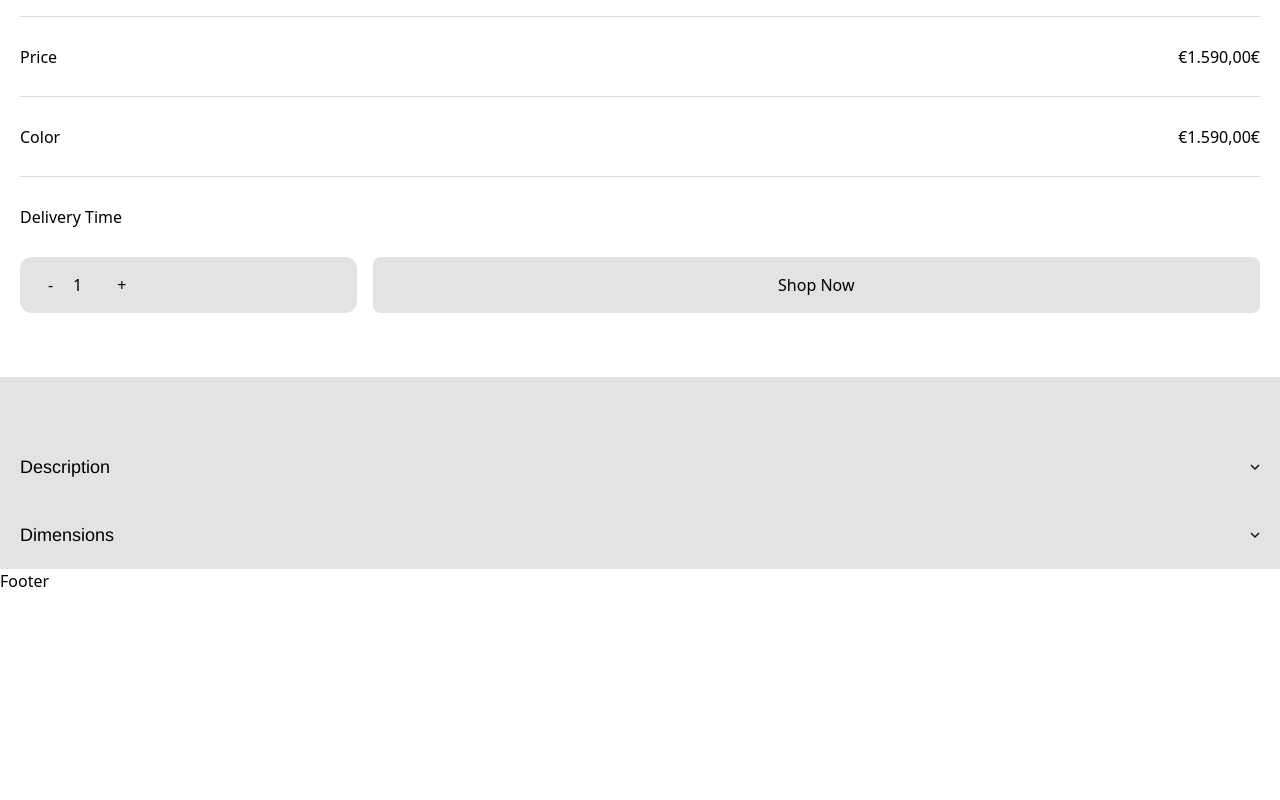
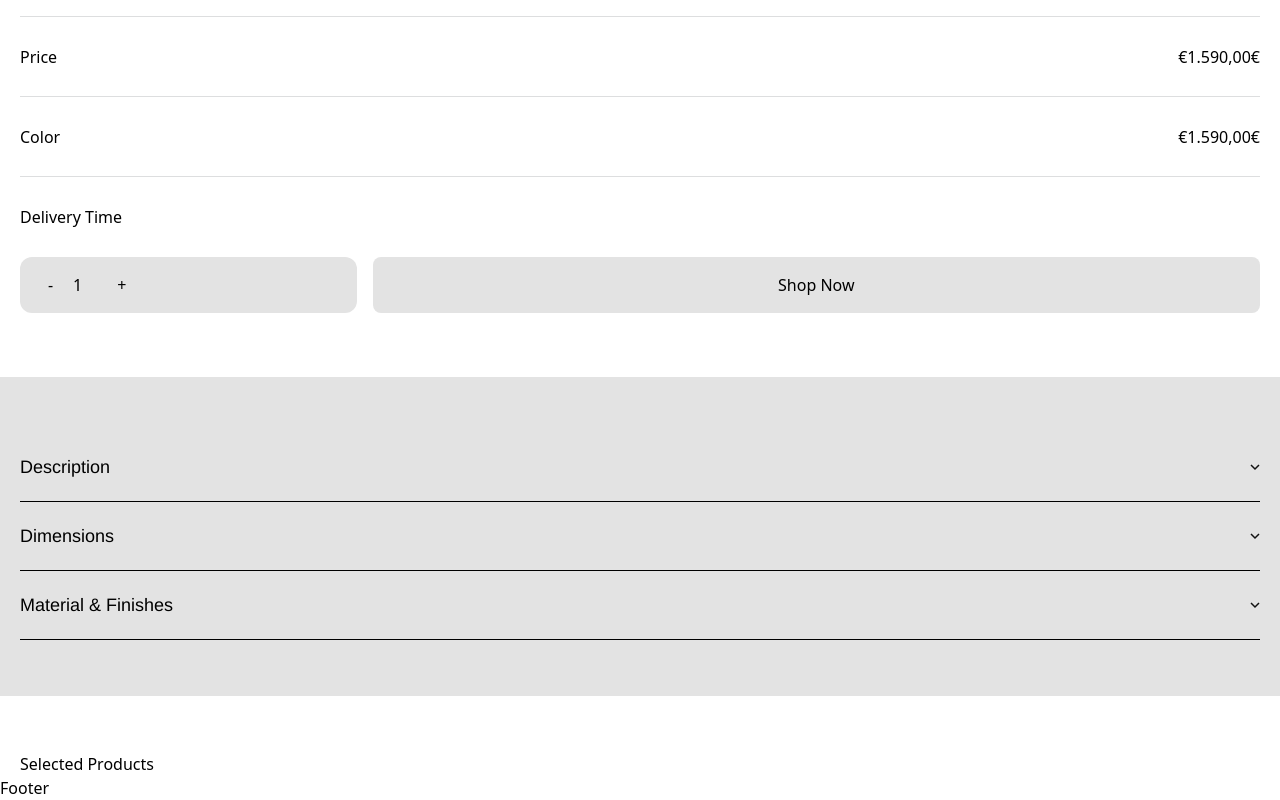
Before and after one commit to mb1mba/ohm-studio-clone, a React (Vite) app in the folder client/: page /products/bloc-raw in a window 1280 px wide. Shown: the part 1069-1869 px from the top of the page. Before the commit the page ends 1662 px from the top, so only its background shows below. Built offline with nearby package versions, Linux system fonts and the light colour scheme; a web font is replaced by a local one.

Commit message:
improve accordion

```diff
--- a/client/src/components/Accordion/Accordion.jsx
+++ b/client/src/components/Accordion/Accordion.jsx
@@ -1,7 +1,11 @@
 import AccordionContext from "./AccordionContext";
 
 const Accordion = ({ children }) => {
-  return <AccordionContext>{children}</AccordionContext>;
+  return (
+    <AccordionContext>
+      <div className=" ">{children}</div>
+    </AccordionContext>
+  );
 };
 
 export default Accordion;
--- a/client/src/components/Accordion/AccordionBody.jsx
+++ b/client/src/components/Accordion/AccordionBody.jsx
@@ -1,18 +1,23 @@
 import React from "react";
-import { motion } from "framer-motion";
+import { motion, AnimatePresence } from "framer-motion";
 import { useToggleContext } from "./AccordionContext";
 
 const AccordionBody = ({ text, index }) => {
   const { toggle, setToggle } = useToggleContext();
-  const variants = {
-    open: { maxHeight: "auto", overflow: "visible" },
-    closed: { maxHeight: 0, overflow: "hidden" },
-  };
-
   return (
-    <motion.div variants={variants} onClick={() => setToggle(false)}>
-      <p>{toggle === index ? text : null}</p>
-    </motion.div>
+    <AnimatePresence>
+      {toggle === index && (
+        <motion.div
+          initial={{ height: 0 }}
+          animate={{ height: "auto" }}
+          exit={{ height: 0 }}
+          transition={{ ease: "easeInOut", duration: 0.4 }}
+          className="overflow-hidden"
+        >
+          <p>{text}</p>
+        </motion.div>
+      )}
+    </AnimatePresence>
   );
 };
 
--- a/client/src/components/Accordion/AccordionHeader.jsx
+++ b/client/src/components/Accordion/AccordionHeader.jsx
@@ -1,9 +1,8 @@
-import { useContext } from "react";
 import { Drawline } from "../Shared";
 import { useToggleContext } from "./AccordionContext";
 
-const AccordionHeader = ({ title, index }) => {
-  const { toggle, setToggle } = useToggleContext();
+const AccordionHeader = ({ title, index, children }) => {
+  const { setToggle } = useToggleContext();
 
   return (
     <>
@@ -22,7 +21,6 @@ const AccordionHeader = ({ title, index }) => {
           <path d="M1 1L5 5L9 1" strokeWidth="1.5" stroke="#111111"></path>
         </svg>
       </div>
-      <Drawline />
     </>
   );
 };
--- a/client/src/pages/Product/index.jsx
+++ b/client/src/pages/Product/index.jsx
@@ -11,11 +11,17 @@ const Product = () => {
       title: "Description",
       text: "Lorem ipsum dolor sit, amet consectetur adipisicing elit. A laudantium recusandae suscipit dicta soluta sunt, sapiente, minima consequatur nihil repellendus ea sed natus illum reiciendis excepturi ipsam laboriosam praesentium? Cumque.",
     },
+
     {
       title: "Dimensions",
       text: "Lorem ipsum dolor sit, amet consectetur adipisicing elit. A laudantium recusandae suscipit dicta soluta sunt, sapiente, minima consequatur nihil repellendus ea sed natus illum reiciendis excepturi ipsam laboriosam praesentium? Cumque.",
     },
+    {
+      title: "Material & Finishes",
+      text: "Solid French ash then varnished with a natural or black stain.",
+    },
   ];
+
   return (
     <div>
       <img className="rounded-lg" src="/images/ban-gray.webp" alt="" />
@@ -74,15 +80,19 @@ const Product = () => {
         </section>
       </div>
 
-      <section className="bg-[#e3e3e3] pt-14 px-5">
+      <section className="bg-[#e3e3e3] pt-14 px-5 pb-14">
         <Accordion>
           {productsData.map((obj, index) => (
-            <>
+            <div className="border-b border-black">
               <AccordionHeader title={obj.title} index={index} />
               <AccordionBody text={obj.text} index={index} />
-            </>
+            </div>
           ))}
         </Accordion>
+      </section>
+
+      <section className="pt-14 px-5">
+        <h2>Selected Products</h2>
       </section>
     </div>
   );
```
